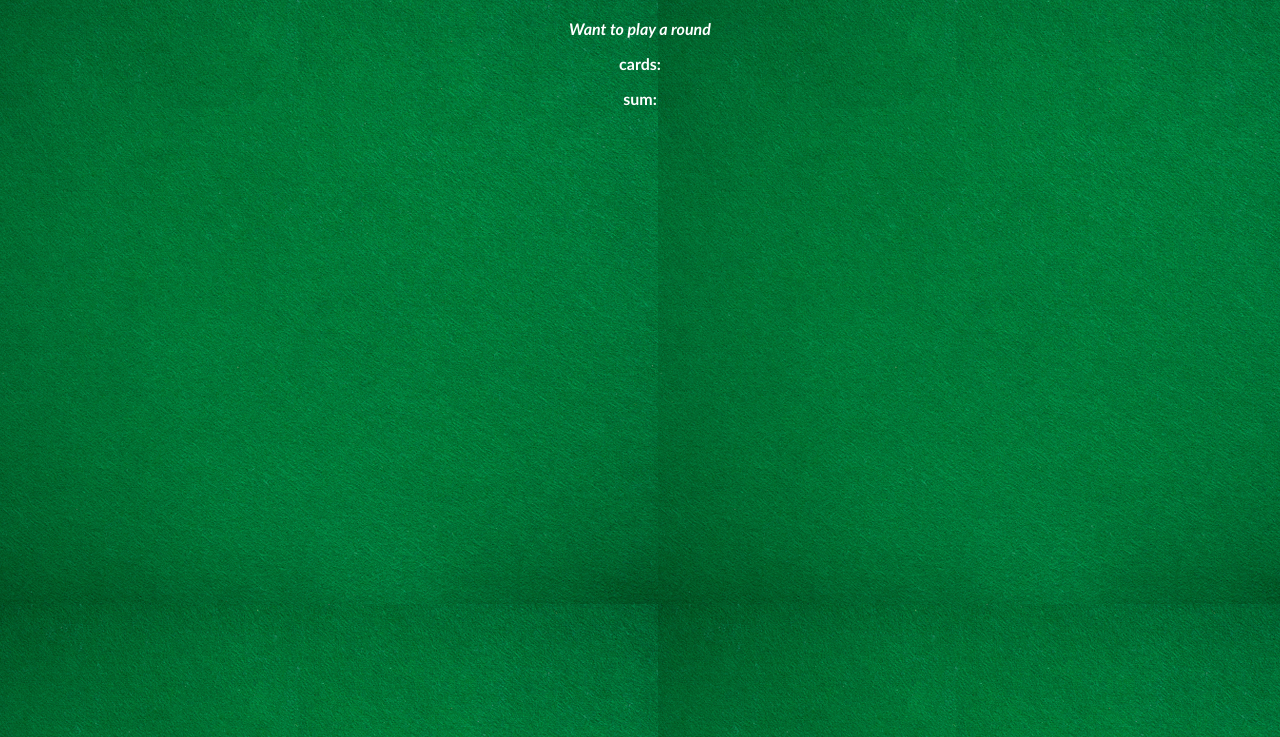
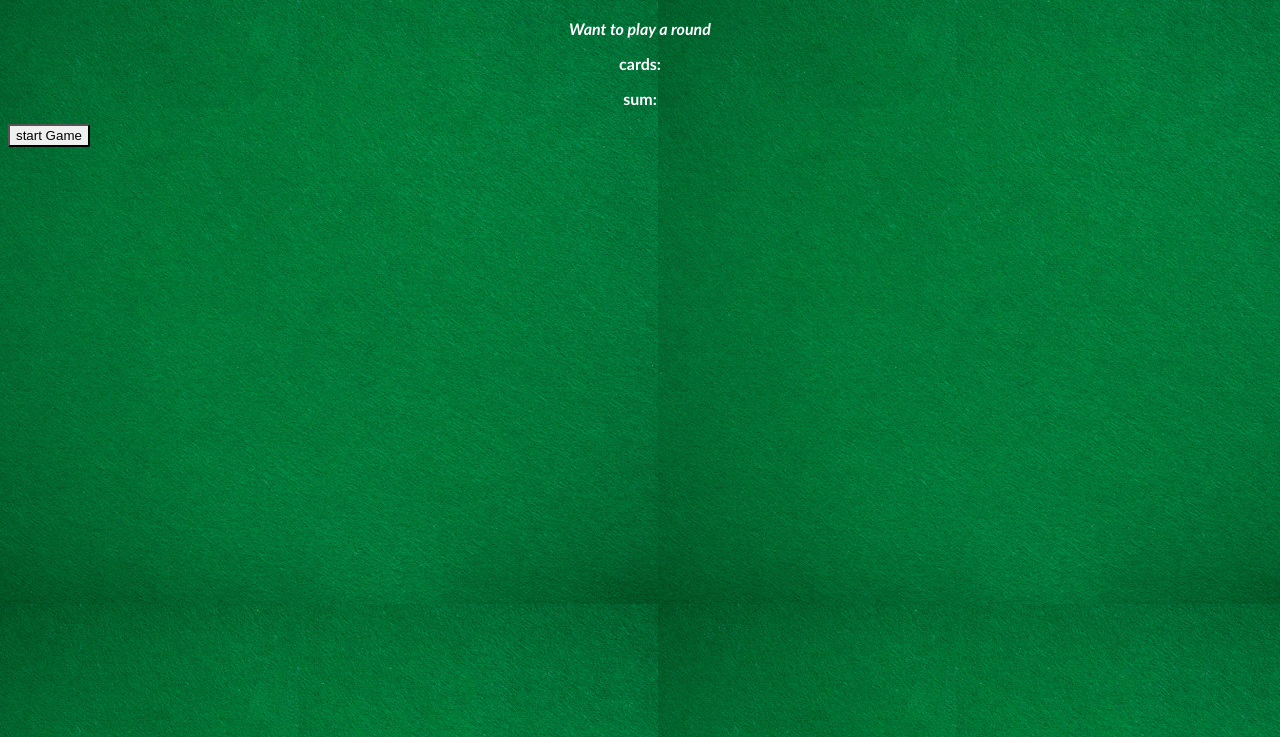
Before and after one commit to Samsondsouza666/web_proj, a plain HTML site: page blackjack/blackjac.html in a window 1280 px wide. Shown: the part 63-800 px from the top of the page. Drawn offline with Linux system fonts and the light colour scheme.

Commit message:
start button added

```diff
--- a/blackjack/blackjac.html
+++ b/blackjack/blackjac.html
@@ -13,6 +13,7 @@
     <p>cards:</p>
     <p>sum:</p>
     <script src="blackjack.js"></script>
+    <button onlick="startGame()">start Game</button>
 
 
 
--- a/blackjack/blackjack.css
+++ b/blackjack/blackjack.css
@@ -20,3 +20,8 @@ body
     background-image: url("images/table.png");
     font-weight: bold;
 }
+button{
+     border-radius: 2px;
+     padding-top: 2px;
+     padding-bottom: 2px;
+}
```
